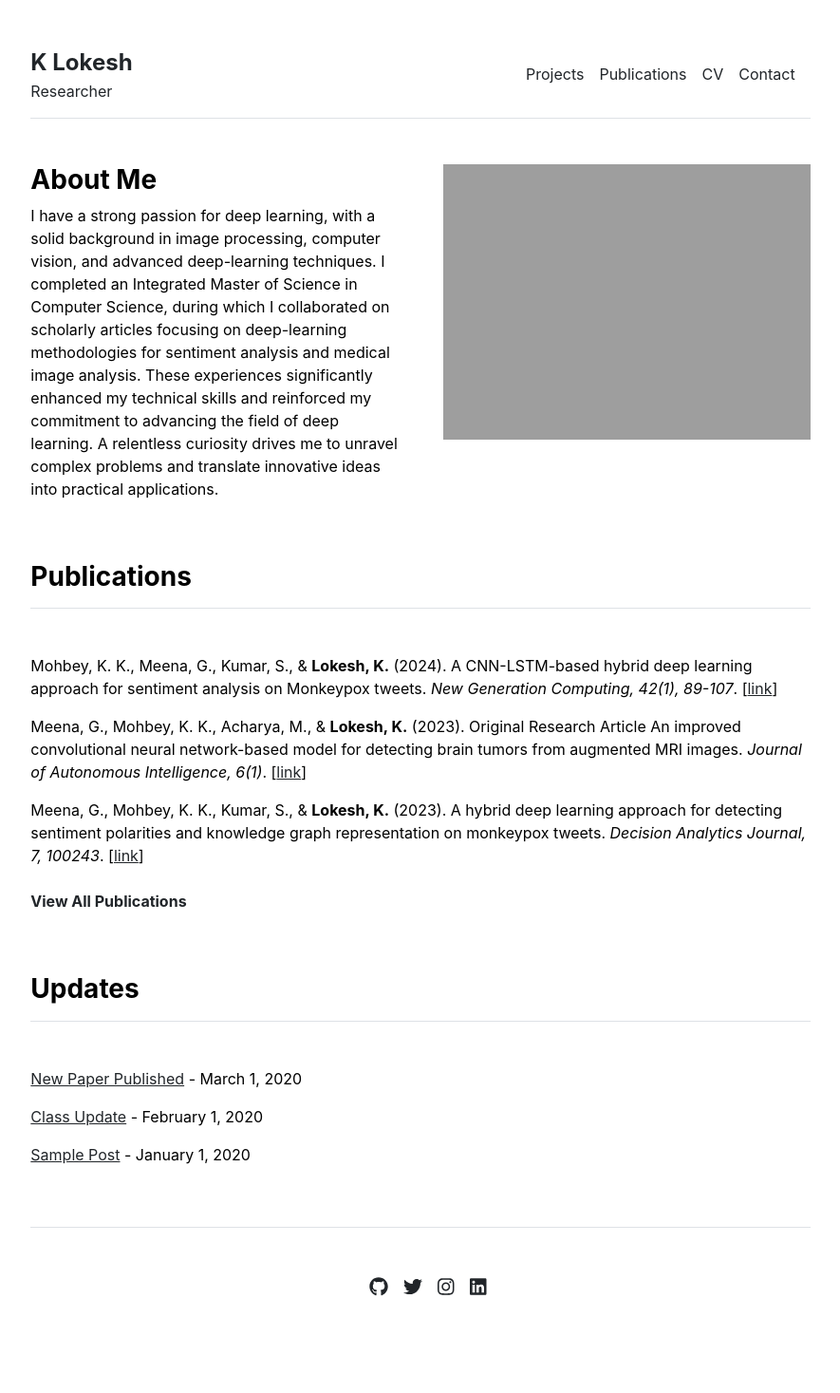
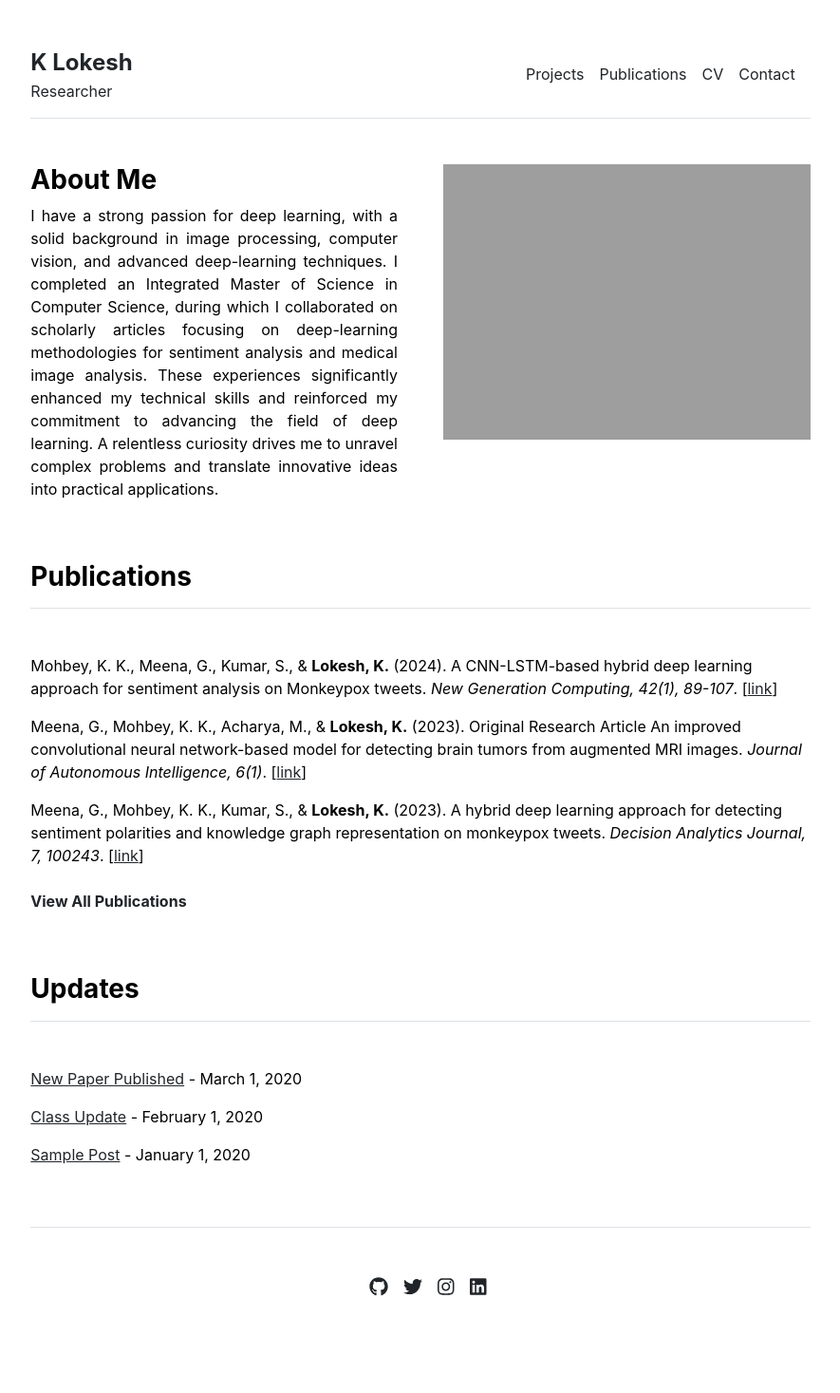
Before and after one commit to katikapalli/katikapalli.github.io, a Jekyll site: the page built from index.md, in a window 1280 px wide. Shown: the whole page at 95% size, without its empty margins (197-1082 px from the left). Built offline with Jekyll 4.4.1, drawn with Linux system fonts in a browser that asks for light colours.

Commit message:
Update home.html

```diff
--- a/_layouts/home.html
+++ b/_layouts/home.html
@@ -11,7 +11,9 @@ layout: default
 <div class="row g-5 mb-5">
   <div class="col-md-6">
     <h3 class="fw-bold">About Me</h3>
-    {{ content }}
+    <div class="text-justify">
+      {{ content }}
+    </div>
   </div>
   <div class="col-md-6">
     <img src="{{ site.github.url }}/assets/img/home.jpg" alt="Home" width="100%">
```
